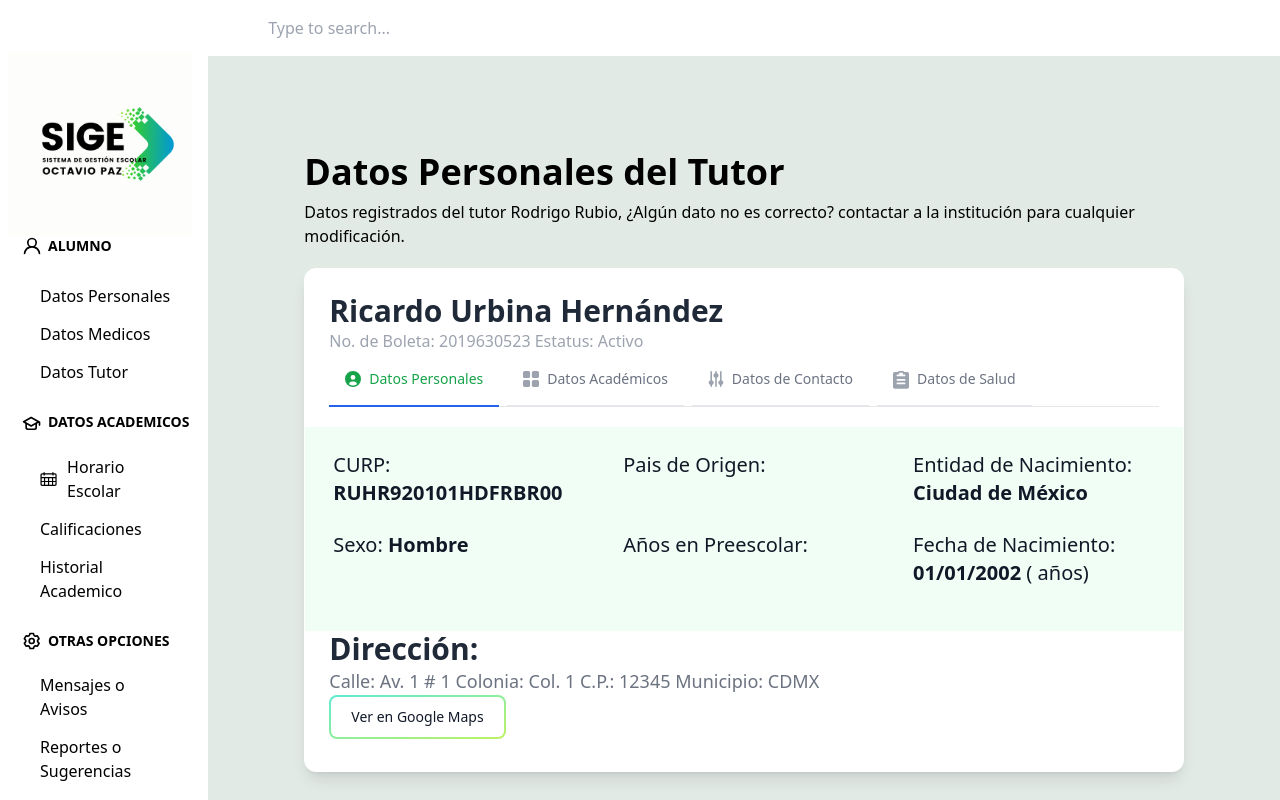
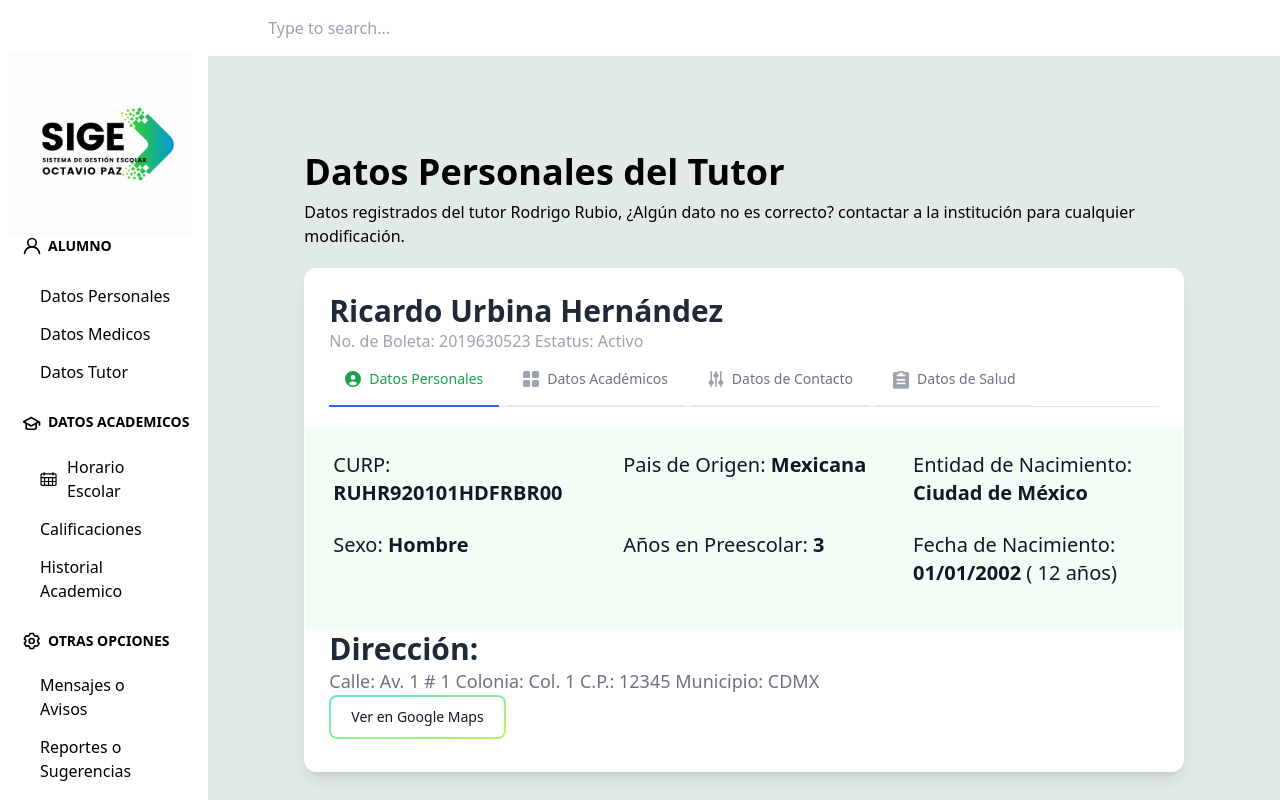
Before and after one commit to EdTech-MX-Solutions/sistema-gestion-frontend, a Next.js app: page /student/data/personal in a window 1280 px wide. Built offline with nearby package versions, Linux system fonts and the light colour scheme.

Commit message:
personal data json fixed

```diff
--- a/pages/student/data/personal.tsx
+++ b/pages/student/data/personal.tsx
@@ -15,11 +15,13 @@ function Personal() {
     nombre: "Ricardo",
     apellido_paterno: "Urbina",
     apellido_materno: "Hernández",
+    aniosPreescolar: 3,
+    edad: 12,
     fecha_nacimiento: "01/01/2002",
     sexo: "Hombre",
     estatus: "Activo",
     entidad_nacimiento: "Ciudad de México",
-    nacionalidad: "Mexicana",
+    pais_origen: "Mexicana",
   };
   return (
     <>
```
